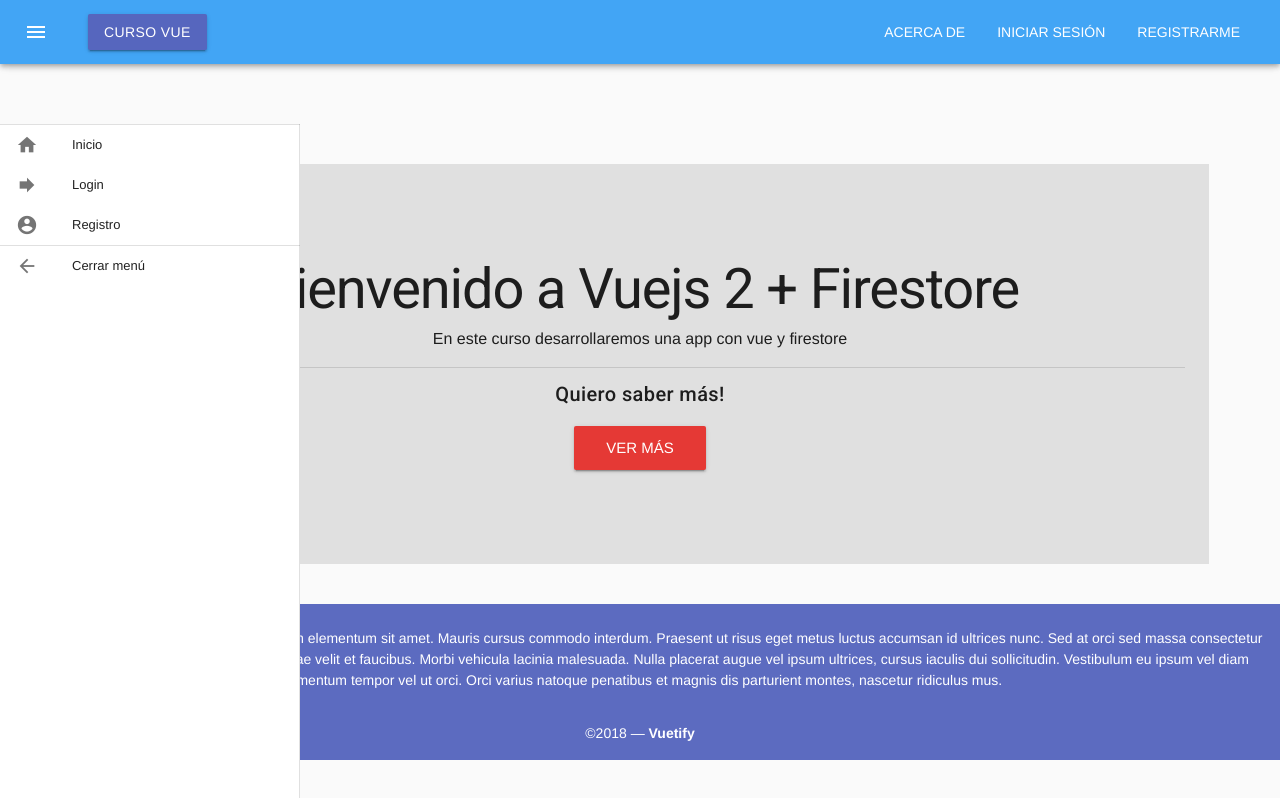
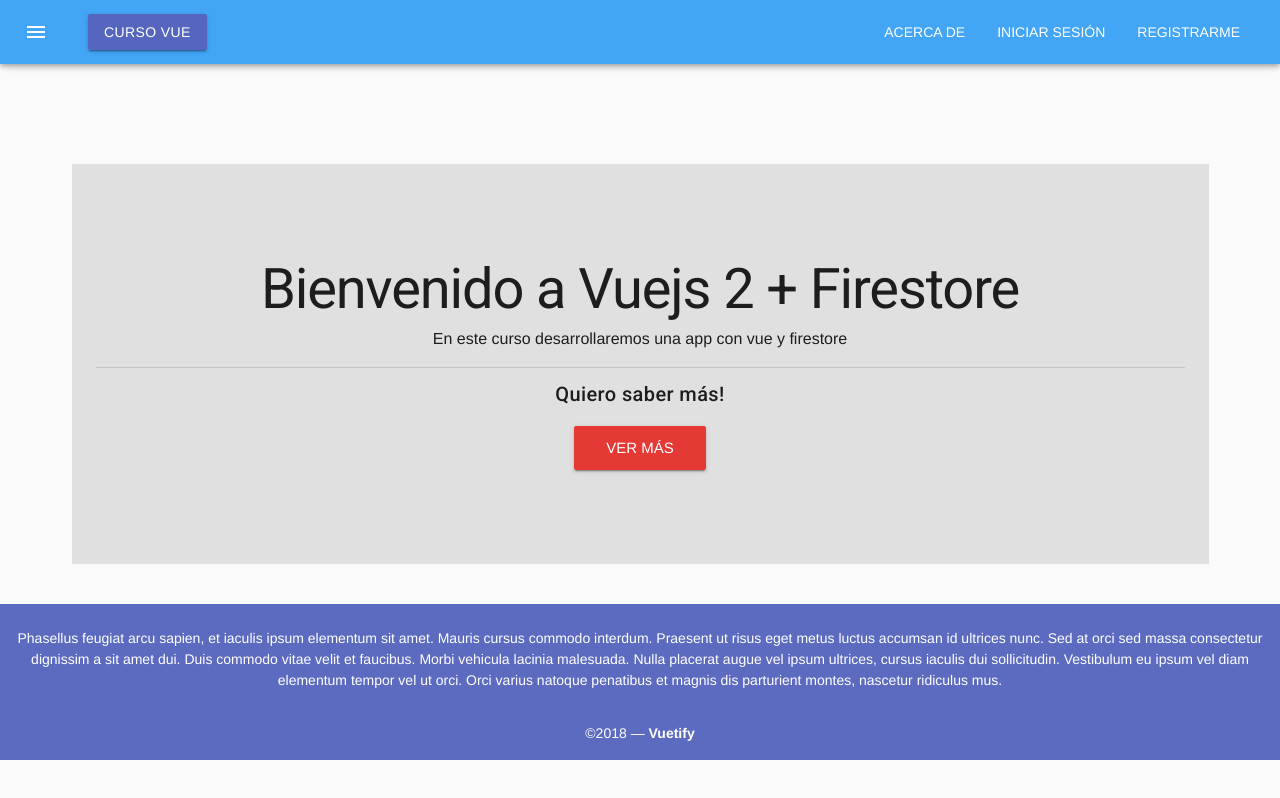
Before and after one commit to fauObregon/bookstore, a Vue app in the folder bookstore/: page / in a window 1280 px wide. Shown: the top 798 px of the page. Built offline with nearby package versions, Linux system fonts and the light colour scheme; no server answers.

Commit message:
login full viernes

```diff
--- a/bookstore/src/navigations/Guest.vue
+++ b/bookstore/src/navigations/Guest.vue
@@ -10,7 +10,7 @@
 	</v-toolbar-title>
     <v-spacer></v-spacer>
     <v-toolbar-items class="hidden-sm-and-down">
-		<v-btn flat to="/about">acerca de</v-btn>
+		<v-btn flat to="/about">{{ $t('navigation.about') }}</v-btn>
       <v-btn flat to="/login">{{ $t('navigation.login') }}</v-btn>
       <v-btn flat to="/register">{{ $t('navigation.register') }}</v-btn>
     </v-toolbar-items>
@@ -31,7 +31,7 @@
 				</v-list-tile-content>
 			</v-list-tile>
 
-      		<v-divider/>
+			<v-divider/>
 			<v-list-tile @click="toggleDrawer">
 				<v-list-tile-action>
 						<v-icon>arrow_back</v-icon>
@@ -47,7 +47,6 @@
 
 </div>
 </template>
-
 <script>
 	import navigationMixing from '@/mixing/navigation';
 	export default{
@@ -55,7 +54,7 @@
 		mixins:[navigationMixing],
 		data(){
 			return{
-				drawer:true,
+				drawer:false,
 				items:[
 					{title: 'Inicio', icon:'home',to:'/' },
 					{title: 'Login', icon:'forward',to:'/login' },
--- a/bookstore/src/router/index.js
+++ b/bookstore/src/router/index.js
@@ -45,8 +45,7 @@ const router = new Router({
       path: '/about',
       name: 'about',
       component: About,
-      meta: {Auth:false, title:'About'},
-      beforeEnter: (to, from, next) => beforeEnter(to, from, next)
+      meta: {Auth:false, title:'About'}
     }
   ]
 })
--- a/bookstore/src/translations/index.js
+++ b/bookstore/src/translations/index.js
@@ -37,7 +37,8 @@ export default {
             close_menu: 'Cerrar menú',
             products_in_cart: 'Carrito ({number})',
             cart: 'Carrito',
-            orders: 'Mis pedidos'
+            orders: 'Mis pedidos',
+            about: 'Acerca de'
         },
         welcome: {
             title: 'Bienvenido a {app}',
```
